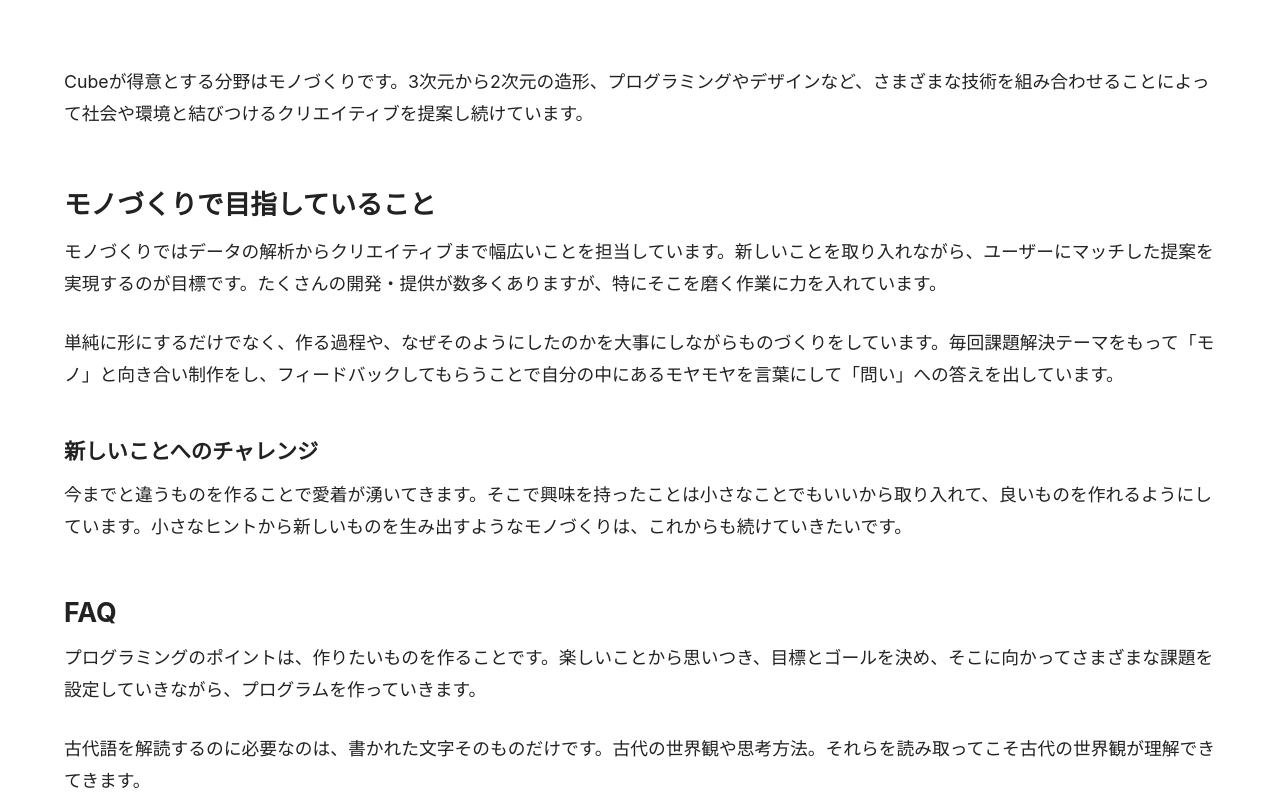
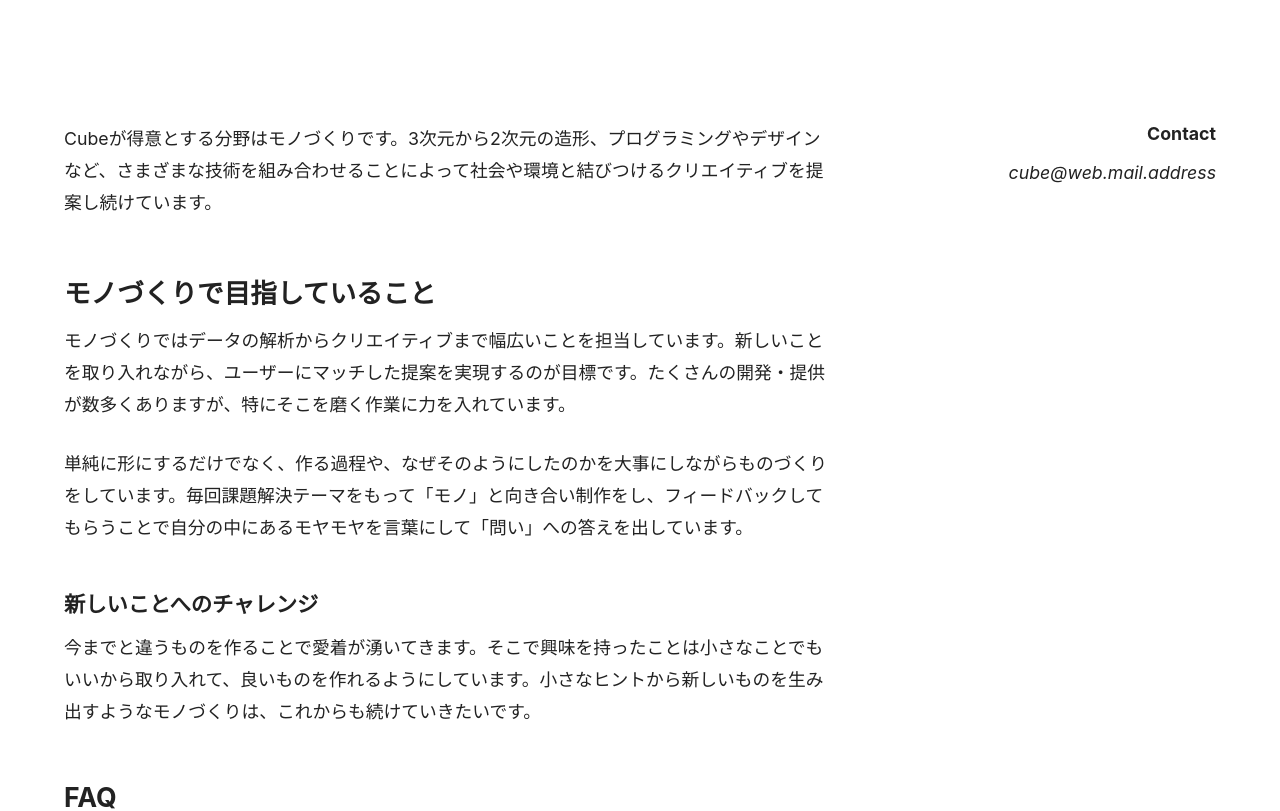
Before and after one commit to s23022/blog, a Next.js app: page /about in a window 1280 px wide. Shown: the part 440-1251 px from the top of the page. Built offline with nearby package versions, Linux system fonts and the light colour scheme.

Commit message:
p128 finished
3つのコンポーネントで二段組のレイアウトを構成する chapter4.8 終了
p130のexportは3つのコンポーネントをまとめて書く

```diff
--- /dev/null
+++ b/compornents/two-column.js
@@ -0,0 +1,15 @@
+import styles from 'styles/two-column.module.css'
+
+const TwoColumn = ({ children }) => {
+  return <div className={styles.flexContainer}>{children}</div>
+}
+
+const TwoColumnMain = ({ children }) => {
+  return <div className={styles.main}>{children}</div>
+}
+
+const TwoColumnSidebar = ({ children }) => {
+  return <div className={styles.sidebar}>{children}</div>
+}
+
+export { TwoColumn, TwoColumnMain, TwoColumnSidebar }
--- a/pages/about.js
+++ b/pages/about.js
@@ -2,12 +2,19 @@ import Container from 'compornents/container'
 import Hero from 'compornents/hero'
 import PostBody from 'compornents/post-body'
 import Contact from 'compornents/contact'
+import {
+  TwoColumn,
+  TwoColumnMain,
+  TwoColumnSidebar
+} from 'compornents/two-column'
 
 const About = () => {
   return (
     <Container>
       <Hero title='About' subtitle='About development activities' />
 
+      <TwoColumn>
+        <TwoColumnMain>
           <PostBody>
             <p>
               Cubeが得意とする分野はモノづくりです。3次元から2次元の造形、プログラミングやデザインなど、さまざまな技術を組み合わせることによって社会や環境と結びつけるクリエイティブを提案し続けています。
@@ -35,8 +42,12 @@ const About = () => {
               公開リポジトリを活用すると、全世界のどこからでもアクセスし、開発者が関連するプロジェクトのタスクを利用することができます。
             </p>
           </PostBody>
+        </TwoColumnMain>
 
+        <TwoColumnSidebar>
           <Contact />
+        </TwoColumnSidebar>
+      </TwoColumn>
     </Container>
   )
 }
```
Lines whose indentation alone changed are shown as unchanged.
